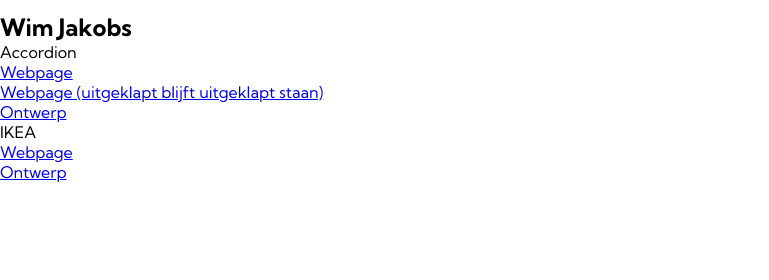
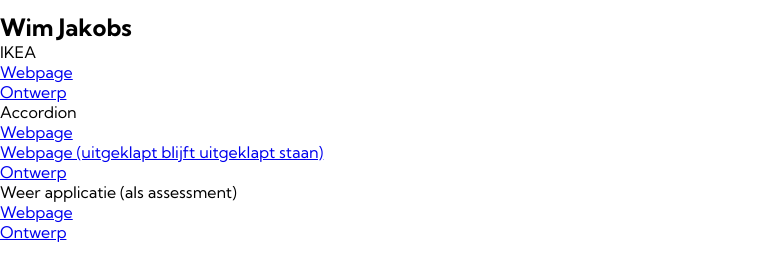
Before and after one commit to WimJakobs/WimJakobs.github.io, a plain HTML site: page index.html in a window 1280 px wide. Shown: the part 42-322 px from the top of the page, without its empty margins (0-769 px from the left). Drawn offline with Linux system fonts and the light colour scheme; files that its build step writes are made by us from their sources.

Commit message:
Update index.html

```diff
--- a/index.html
+++ b/index.html
@@ -22,6 +22,15 @@
     <h2>Wim Jakobs</h2>
 
 <ul>
+
+    <li>IKEA
+        <ul>
+            <li><a href="https://wimjakobs.github.io/IKEA/index/">Webpage</a></li>
+            <li><a href="https://github.com/WimJakobs/IKEA">Ontwerp</a></li>
+        </ul>
+    </li>
+
+
     <li>Accordion
         <ul>
             <li><a href="https://wimjakobs.github.io/accordion/index-tekst-in-html-element/">Webpage</a></li>
@@ -30,7 +39,9 @@
         </ul>
     </li>
 
-    <li>IKEA
+
+
+    <li>Weer applicatie (als assessment)
         <ul>
             <li><a href="https://wimjakobs.github.io/IKEA/index/">Webpage</a></li>
             <li><a href="https://github.com/WimJakobs/IKEA">Ontwerp</a></li>
```
